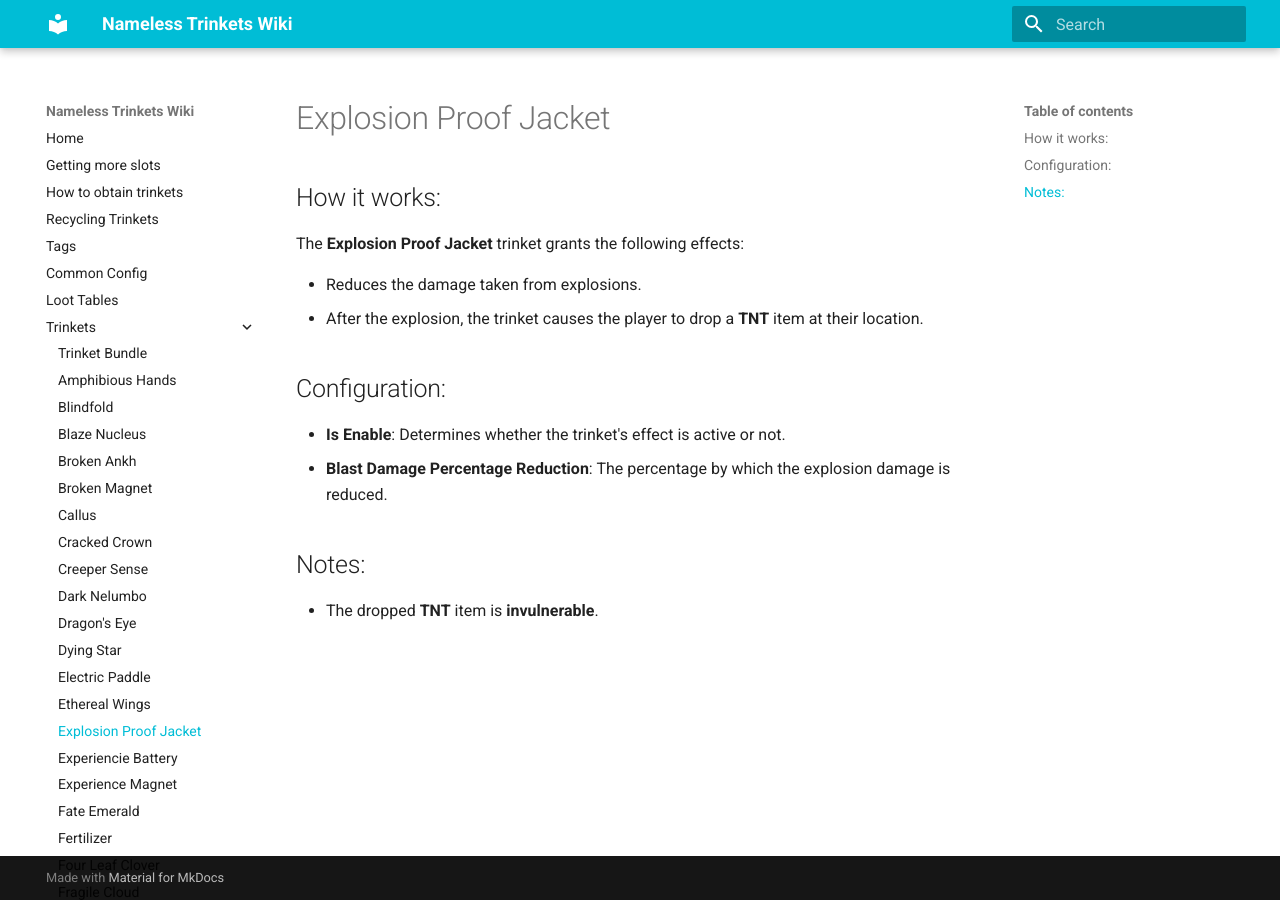
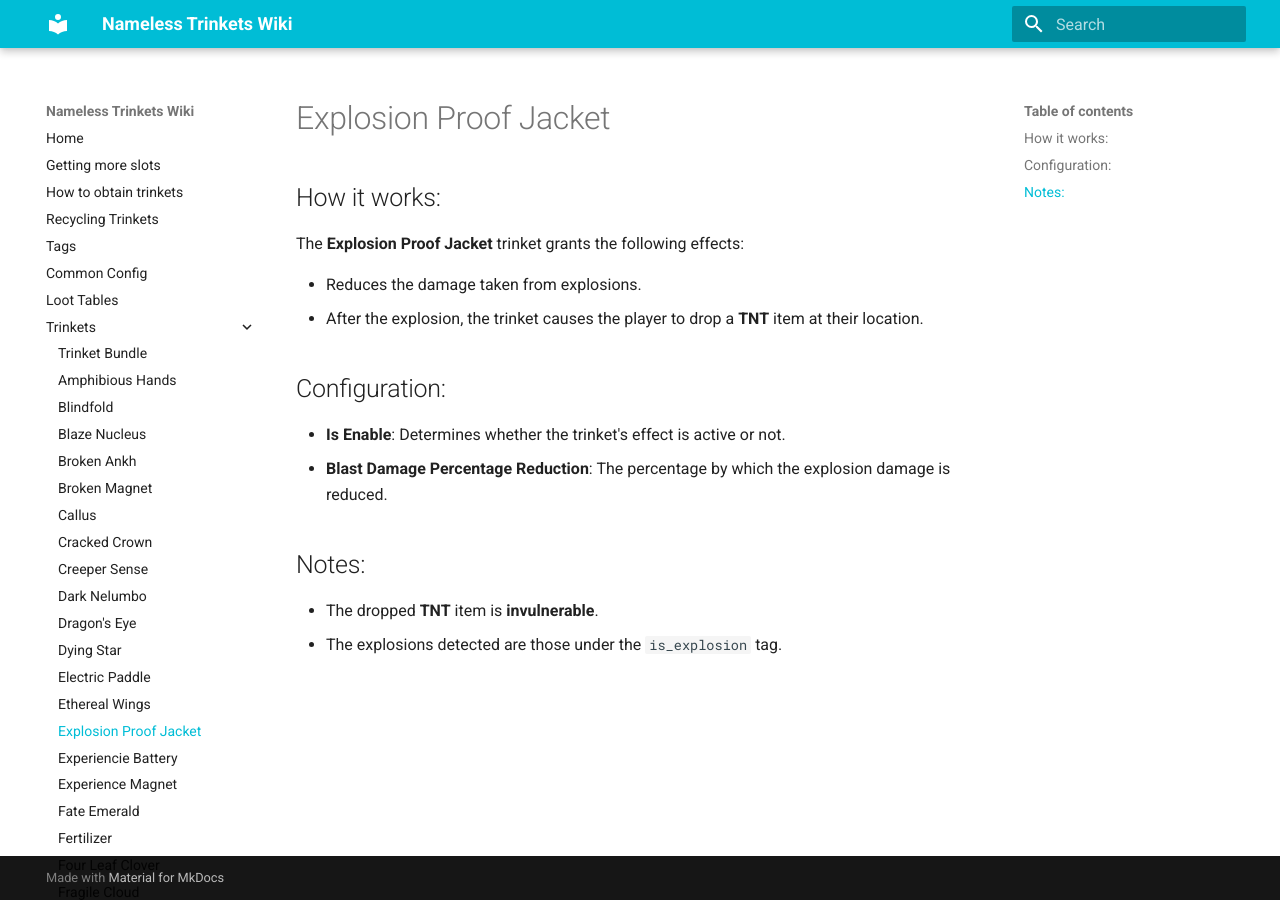
Before and after one commit to Cozary/Nameless-Trinkets, an MkDocs documentation site: the page built from docs/trinkets/explosion_proof_jacket.md, in a window 1280 px wide. Built offline with MkDocs 1.6.1 and Material for MkDocs 9.7.7, drawn with Linux system fonts in a browser that asks for light colours.

Commit message:
The explosions detected are those under the `is_explosion` tag.

```diff
--- a/docs/trinkets/explosion_proof_jacket.md
+++ b/docs/trinkets/explosion_proof_jacket.md
@@ -12,3 +12,4 @@ The **Explosion Proof Jacket** trinket grants the following effects:
 
 ## Notes:
 - The dropped **TNT** item is **invulnerable**.
+- The explosions detected are those under the `is_explosion` tag.
```
